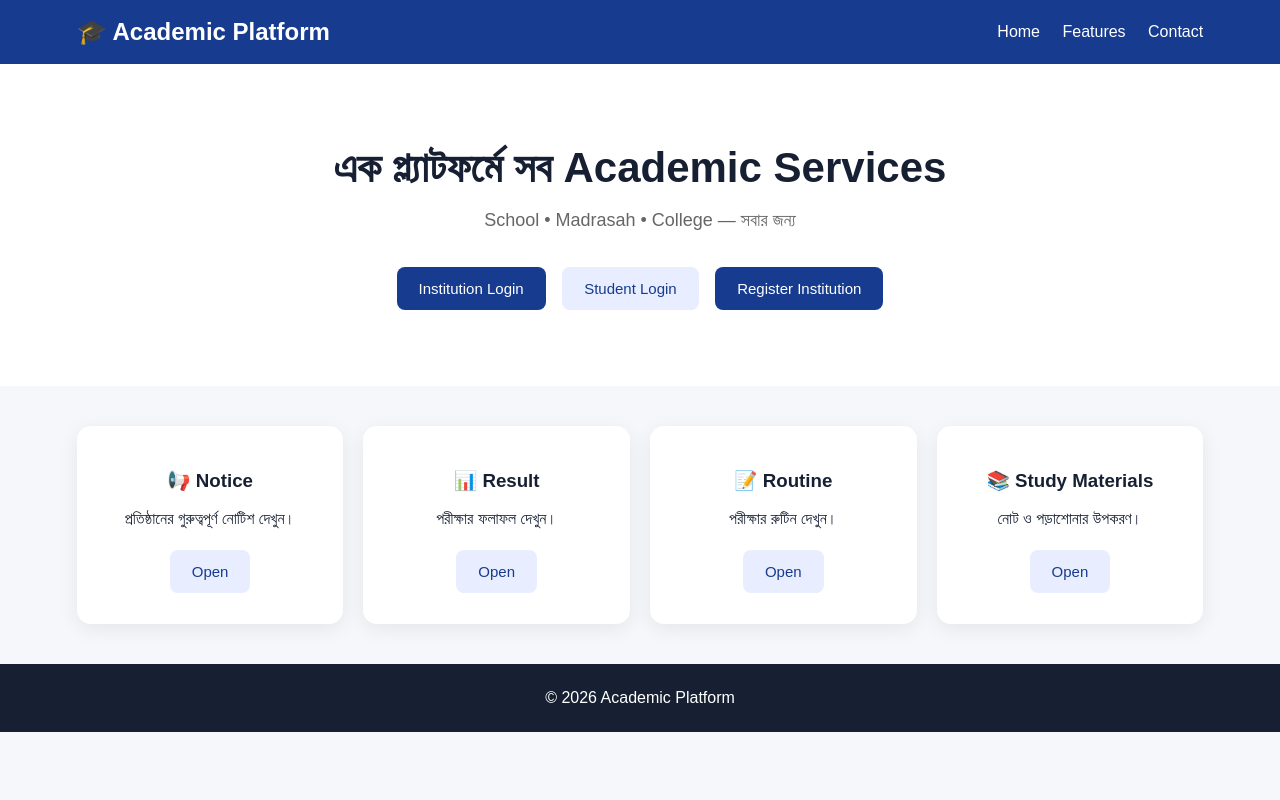
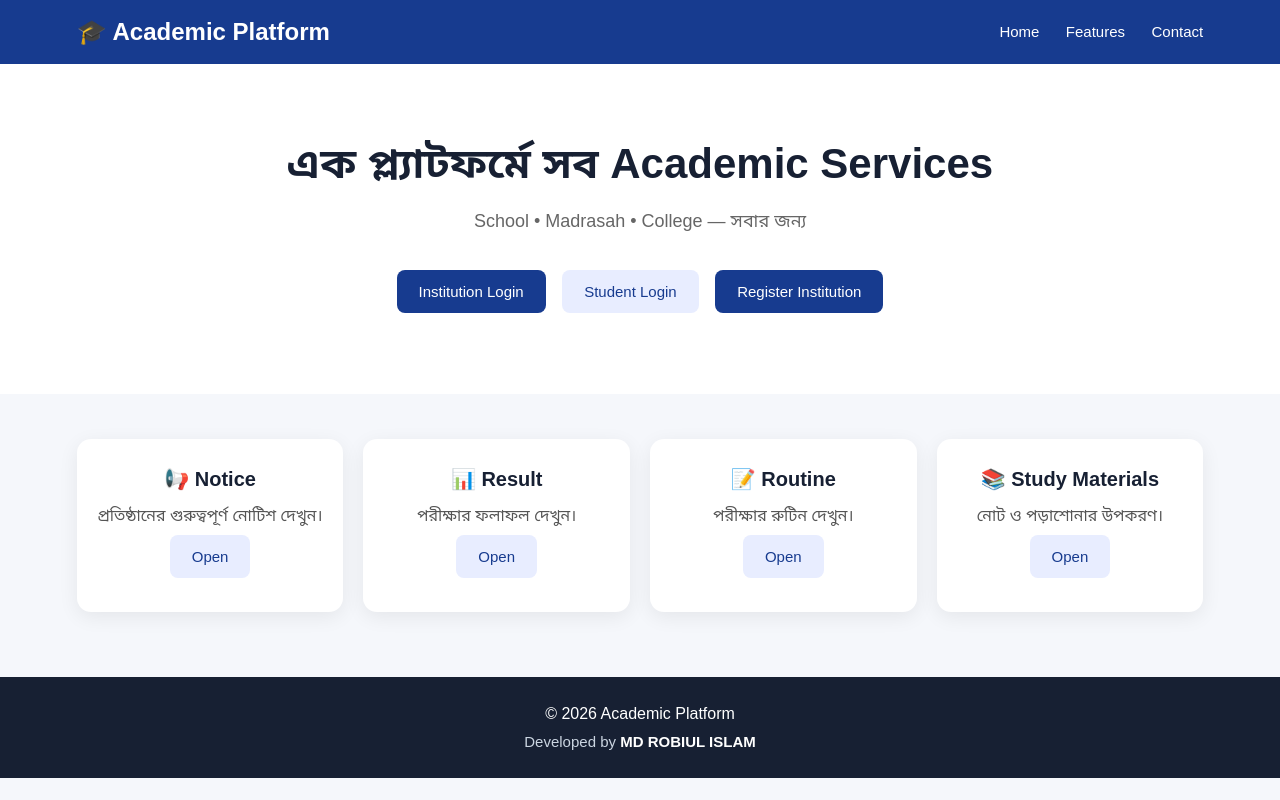
Before and after one commit to robiul6969-Chief/Jinnys-Birthdy, a plain HTML site: page index.html in a window 1280 px wide. Drawn offline with Linux system fonts and the light colour scheme.

Commit message:
Update index.html

```diff
--- a/index.html
+++ b/index.html
@@ -3,97 +3,357 @@
 <head>
   <meta charset="UTF-8">
   <meta name="viewport" content="width=device-width, initial-scale=1.0">
+
   <title>Academic Platform</title>
+
   <style>
-    *{box-sizing:border-box}
-    body{margin:0;font-family:Arial,sans-serif;background:#f5f7fb;color:#172033}
-    header{background:#173b8f;color:white;padding:18px 6%;display:flex;justify-content:space-between;align-items:center}
-    header h2{margin:0}
-    nav a{color:white;text-decoration:none;margin-left:18px}
-    .hero{text-align:center;padding:70px 20px;background:white}
-    .hero h1{font-size:42px;margin:10px 0}
-    .hero p{font-size:18px;color:#666}
-    .buttons{margin-top:30px}
-    button{border:0;padding:13px 22px;border-radius:8px;margin:6px;cursor:pointer;font-size:15px}
-    .primary{background:#173b8f;color:white}
-    .secondary{background:#e8edff;color:#173b8f}
-    .cards{display:grid;grid-template-columns:repeat(auto-fit,minmax(220px,1fr));gap:20px;padding:40px 6%}
-    .card{background:white;padding:25px;border-radius:14px;box-shadow:0 5px 20px #00000012;text-align:center}
-    footer{text-align:center;padding:25px;background:#172033;color:white}
-    @media(max-width:600px){.hero h1{font-size:32px}nav{display:none}}
+    * {
+      box-sizing: border-box;
+      margin: 0;
+      padding: 0;
+    }
+
+    body {
+      font-family: Arial, "Noto Sans Bengali", sans-serif;
+      background: #f5f7fb;
+      color: #172033;
+      min-height: 100vh;
+    }
+
+    /* HEADER */
+    header {
+      background: #173b8f;
+      color: white;
+      padding: 18px 6%;
+      display: flex;
+      justify-content: space-between;
+      align-items: center;
+    }
+
+    header h2 {
+      margin: 0;
+      font-size: 24px;
+    }
+
+    nav a {
+      color: white;
+      text-decoration: none;
+      margin-left: 22px;
+      font-size: 15px;
+    }
+
+    nav a:hover {
+      text-decoration: underline;
+    }
+
+    /* HERO */
+    .hero {
+      text-align: center;
+      padding: 75px 20px;
+      background: white;
+    }
+
+    .hero h1 {
+      font-size: 42px;
+      margin-bottom: 15px;
+    }
+
+    .hero p {
+      font-size: 18px;
+      color: #666;
+    }
+
+    /* BUTTONS */
+    .buttons {
+      margin-top: 30px;
+    }
+
+    button {
+      border: none;
+      padding: 13px 22px;
+      border-radius: 8px;
+      margin: 6px;
+      cursor: pointer;
+      font-size: 15px;
+      transition: 0.2s;
+    }
+
+    button:hover {
+      transform: translateY(-2px);
+      opacity: 0.9;
+    }
+
+    .primary {
+      background: #173b8f;
+      color: white;
+    }
+
+    .secondary {
+      background: #e8edff;
+      color: #173b8f;
+    }
+
+    /* CARDS */
+    .cards {
+      display: grid;
+      grid-template-columns: repeat(auto-fit, minmax(220px, 1fr));
+      gap: 20px;
+      padding: 45px 6%;
+    }
+
+    .card {
+      background: white;
+      padding: 28px 20px;
+      border-radius: 14px;
+      box-shadow: 0 5px 20px #00000012;
+      text-align: center;
+    }
+
+    .card h3 {
+      font-size: 20px;
+      margin-bottom: 12px;
+    }
+
+    .card p {
+      color: #555;
+      line-height: 1.6;
+    }
+
+    /* FOOTER */
+    footer {
+      text-align: center;
+      padding: 28px 20px;
+      background: #172033;
+      color: white;
+      margin-top: 20px;
+    }
+
+    .developer-credit {
+      margin-top: 10px;
+      font-size: 15px;
+      color: #cbd5e1;
+    }
+
+    .developer-credit strong {
+      color: white;
+      font-weight: 700;
+    }
+
+    /* MOBILE */
+    @media (max-width: 600px) {
+
+      header {
+        padding: 16px 20px;
+      }
+
+      header h2 {
+        font-size: 20px;
+      }
+
+      nav {
+        display: none;
+      }
+
+      .hero {
+        padding: 55px 15px;
+      }
+
+      .hero h1 {
+        font-size: 30px;
+      }
+
+      .hero p {
+        font-size: 16px;
+      }
+
+      .cards {
+        padding: 30px 20px;
+      }
+    }
   </style>
 </head>
 
 <body>
 
+  <!-- HEADER -->
   <header>
+
     <h2>🎓 Academic Platform</h2>
+
     <nav>
       <a href="#home">Home</a>
       <a href="#features">Features</a>
       <a href="#contact">Contact</a>
     </nav>
+
   </header>
 
+
+  <!-- HOME / HERO -->
   <section class="hero" id="home">
+
     <h1>এক প্ল্যাটফর্মে সব Academic Services</h1>
-  <p>School • Madrasah • College — সবার জন্য</p>
+
+    <p>
+      School • Madrasah • College — সবার জন্য
+    </p>
 
     <div class="buttons">
-    <button class="primary" onclick="institutionLogin()">Institution Login</button>
-    <button class="secondary" onclick="studentLogin()">Student Login</button>
-    <button class="primary" onclick="registerInstitution()">Register Institution</button>
-  </div>
-</section>
 
-<section class="cards" id="features">
+      <button
+        class="primary"
+        onclick="institutionLogin()">
+        Institution Login
+      </button>
 
-  <div class="card">
-    <h3>📢 Notice</h3>
-    <p>প্রতিষ্ঠানের গুরুত্বপূর্ণ নোটিশ দেখুন।</p>
-    <button class="secondary" onclick="showMessage('Notice')">Open</button>
-  </div>
+      <button
+        class="secondary"
+        onclick="studentLogin()">
+        Student Login
+      </button>
 
-  <div class="card">
-    <h3>📊 Result</h3>
-    <p>পরীক্ষার ফলাফল দেখুন।</p>
-    <button class="secondary" onclick="showMessage('Result')">Open</button>
-  </div>
+      <button
+        class="primary"
+        onclick="registerInstitution()">
+        Register Institution
+      </button>
 
-  <div class="card">
-    <h3>📝 Routine</h3>
-    <p>পরীক্ষার রুটিন দেখুন।</p>
-    <button class="secondary" onclick="showMessage('Routine')">Open</button>
-  </div>
-
-  <div class="card">
-    <h3>📚 Study Materials</h3>
-    <p>নোট ও পড়াশোনার উপকরণ।</p>
-    <button class="secondary" onclick="showMessage('Study Materials')">Open</button>
     </div>
 
   </section>
 
+
+  <!-- FEATURES -->
+  <section class="cards" id="features">
+
+    <!-- NOTICE -->
+    <div class="card">
+
+      <h3>📢 Notice</h3>
+
+      <p>
+        প্রতিষ্ঠানের গুরুত্বপূর্ণ নোটিশ দেখুন।
+      </p>
+
+      <button
+        class="secondary"
+        onclick="openSection('Notice')">
+        Open
+      </button>
+
+    </div>
+
+
+    <!-- RESULT -->
+    <div class="card">
+
+      <h3>📊 Result</h3>
+
+      <p>
+        পরীক্ষার ফলাফল দেখুন।
+      </p>
+
+      <button
+        class="secondary"
+        onclick="openSection('Result')">
+        Open
+      </button>
+
+    </div>
+
+
+    <!-- ROUTINE -->
+    <div class="card">
+
+      <h3>📝 Routine</h3>
+
+      <p>
+        পরীক্ষার রুটিন দেখুন।
+      </p>
+
+      <button
+        class="secondary"
+        onclick="openSection('Routine')">
+        Open
+      </button>
+
+    </div>
+
+
+    <!-- STUDY MATERIAL -->
+    <div class="card">
+
+      <h3>📚 Study Materials</h3>
+
+      <p>
+        নোট ও পড়াশোনার উপকরণ।
+      </p>
+
+      <button
+        class="secondary"
+        onclick="openSection('Study Materials')">
+        Open
+      </button>
+
+    </div>
+
+  </section>
+
+
+  <!-- FOOTER -->
   <footer id="contact">
+
+    <div>
       © 2026 Academic Platform
+    </div>
+
+    <div class="developer-credit">
+      Developed by
+      <strong>MD ROBIUL ISLAM</strong>
+    </div>
+
   </footer>
 
+
+  <!-- JAVASCRIPT -->
   <script>
-function institutionLogin(){
-  alert("Institution Login — পরবর্তী ধাপে Login System যুক্ত করা হবে।");
+
+    function institutionLogin() {
+
+      alert(
+        "Institution Login\n\nপরবর্তী ধাপে এখানে আসল Institution Login System যুক্ত হবে।"
+      );
+
     }
 
-function studentLogin(){
-  alert("Student Login — পরবর্তী ধাপে Login System যুক্ত করা হবে।");
+
+    function studentLogin() {
+
+      alert(
+        "Student Login\n\nপরবর্তী ধাপে এখানে Student ID + Password Login System যুক্ত হবে।"
+      );
+
     }
 
-function registerInstitution(){
-  alert("Institution Registration — পরবর্তী ধাপে Registration System যুক্ত করা হবে।");
+
+    function registerInstitution() {
+
+      alert(
+        "Register Institution\n\nপরবর্তী ধাপে এখানে Institution Registration System যুক্ত হবে।"
+      );
+
     }
 
-function showMessage(name){
-  alert(name + " section — Database যুক্ত করার পর এখানে আসল তথ্য দেখাবে।");
+
+    function openSection(sectionName) {
+
+      alert(
+        sectionName +
+        "\n\nপরবর্তী ধাপে এখানে আসল Database থেকে তথ্য দেখানো হবে।"
+      );
+
     }
+
   </script>
 
 </body>
```
Lines whose indentation alone changed are shown as unchanged.
